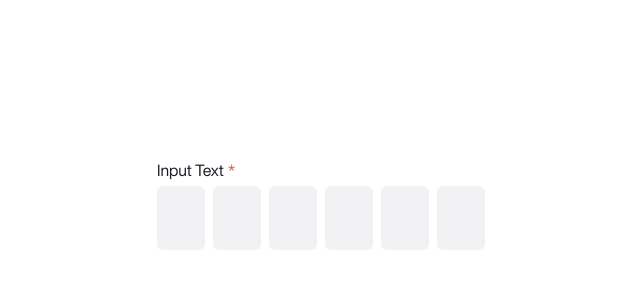
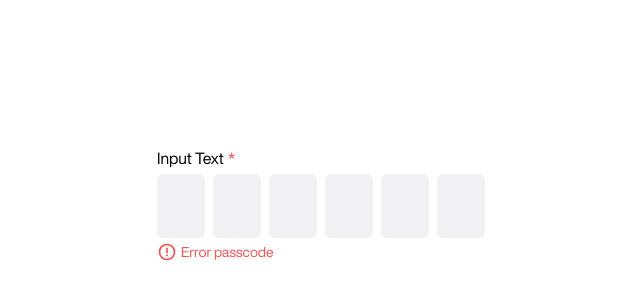
Before and after one commit to UofA-Blueprint/AlzheimerCalgary2.0, a React (Vite) app: page /input-code-test in a window 1280 px wide. Shown: the part 196-496 px from the top of the page, without its empty margins (319-959 px from the left). Built offline with nearby package versions, Linux system fonts and the light colour scheme.

Commit message:
Added continuous input functionality

```diff
--- a/src/components/InputCode.tsx
+++ b/src/components/InputCode.tsx
@@ -1,15 +1,10 @@
 //#region Imports
 import { twMerge } from "tailwind-merge";
+import { useRef, useState } from "react";
 //#endregion
 
 //#region Interfaces
 interface InputCodeProps {
-  /**
-   * The type of the input field.
-   * Valid values are "email", "number", or "text".
-   */
-  type: "email" | "number" | "text";
-
   /**
    * Indicates whether the input field has an error.
    * If true, a red border and small information will be displayed.
@@ -33,14 +28,45 @@ interface InputCodeProps {
 //#endregion
 
 export function InputCode({
-  type,
   error,
   label,
   required,
   className,
 }: InputCodeProps): JSX.Element {
+  const inputRefs = Array.from({ length: 6 }, () =>
+    useRef<HTMLInputElement | null>(null)
+  );
+  const [input, setInput] = useState<Record<number, string>>({
+    0: "",
+    1: "",
+    2: "",
+    3: "",
+    4: "",
+    5: "",
+  });
+  const [value, setValue] = useState<string>("");
+
+  //#region Functions
+  const handleKeyDown = (
+    e: React.KeyboardEvent<HTMLInputElement>,
+    index: number
+  ) => {
+    if (e.key === "Backspace" && index > 0 && value.length === 0) {
+      setInput((prev) => ({ ...prev, [index]: "" }));
+      inputRefs[index - 1]?.current?.focus();
+    } else if (e.key !== "Backspace" && index < 5 && value.length > 0) {
+      setInput((prev) => ({ ...prev, [index]: value }));
+      inputRefs[index + 1]?.current?.focus();
+    }
+  };
+  //#endregion
   return (
-    <div className="flex flex-col gap-y-1 text-neutrals-dark-500 text-body-reg">
+    <div
+      className={twMerge(
+        "flex flex-col gap-y-1 text-neutrals-dark-500 text-body-reg",
+        className
+      )}
+    >
       {/* Title section */}
       <div className="flex gap-x-1">
         <p className="text-base capitalize">Input Text</p>
@@ -52,10 +78,24 @@ export function InputCode({
         {[1, 2, 3, 4, 5, 6].map((_, index) => (
           <input
             key={index}
+            ref={inputRefs[index]}
             type="text"
-            className="w-12 h-16 text-center rounded-md bg-neutrals-light-300"
+            maxLength={1}
+            className="w-12 h-16 text-center text-3xl rounded-md bg-neutrals-light-300"
+            onChange={(e) => setValue(e.target.value)}
+            onKeyDown={(e) => handleKeyDown(e, index)}
           />
         ))}
+      </div>
+
+      {/* Error Message */}
+      <div className="flex text-body-sm items-center gap-x-1 text-status-red-main">
+        <img
+          src="src/assets/images/error.svg"
+          alt="Error icon"
+          className="w-5"
+        />
+        <p>Error passcode</p>
       </div>
     </div>
   );
--- a/src/routes/InputCodeTest.tsx
+++ b/src/routes/InputCodeTest.tsx
@@ -4,7 +4,6 @@ function NavigationTest() {
   return (
     <div className="flex w-full h-screen items-center justify-center">
       <InputCode
-        type="email"
         error={true}
         required={true}
       />
```
Also changed, not shown: src/assets/images/error.svg (added).
